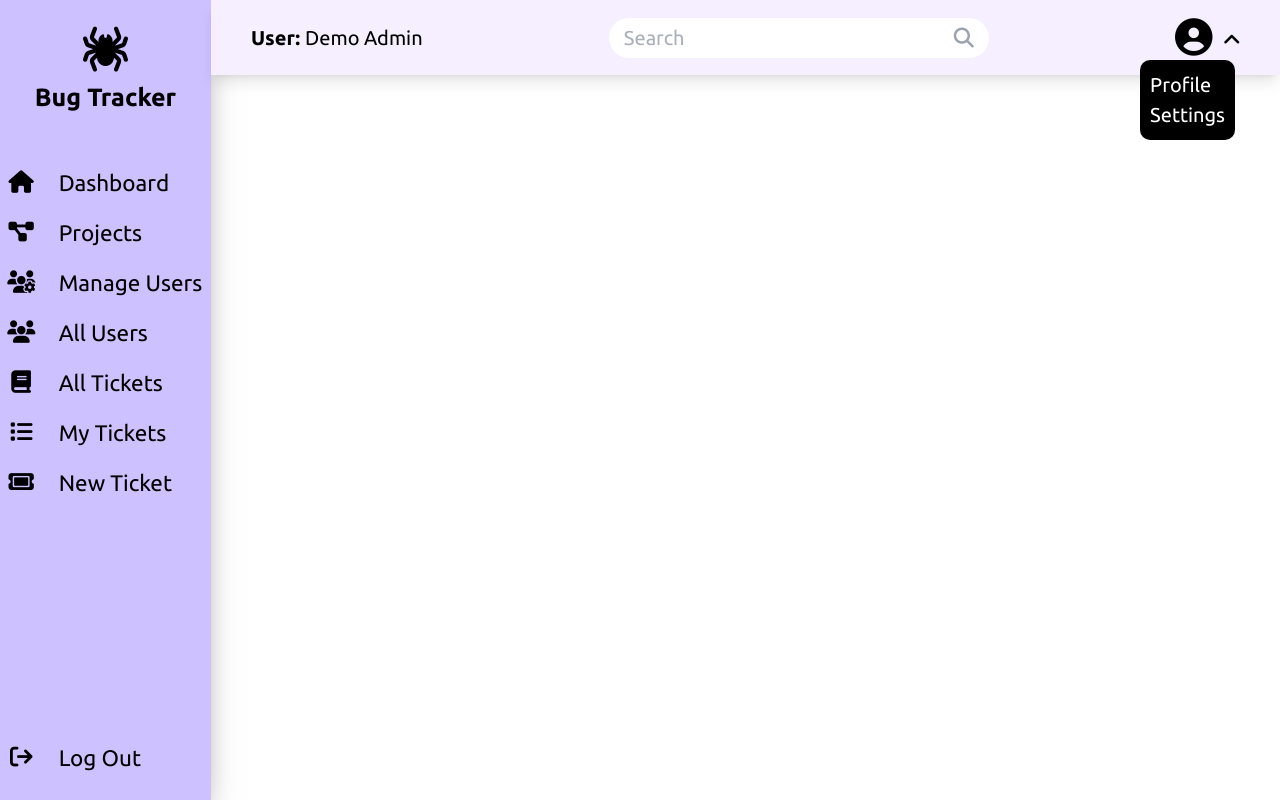
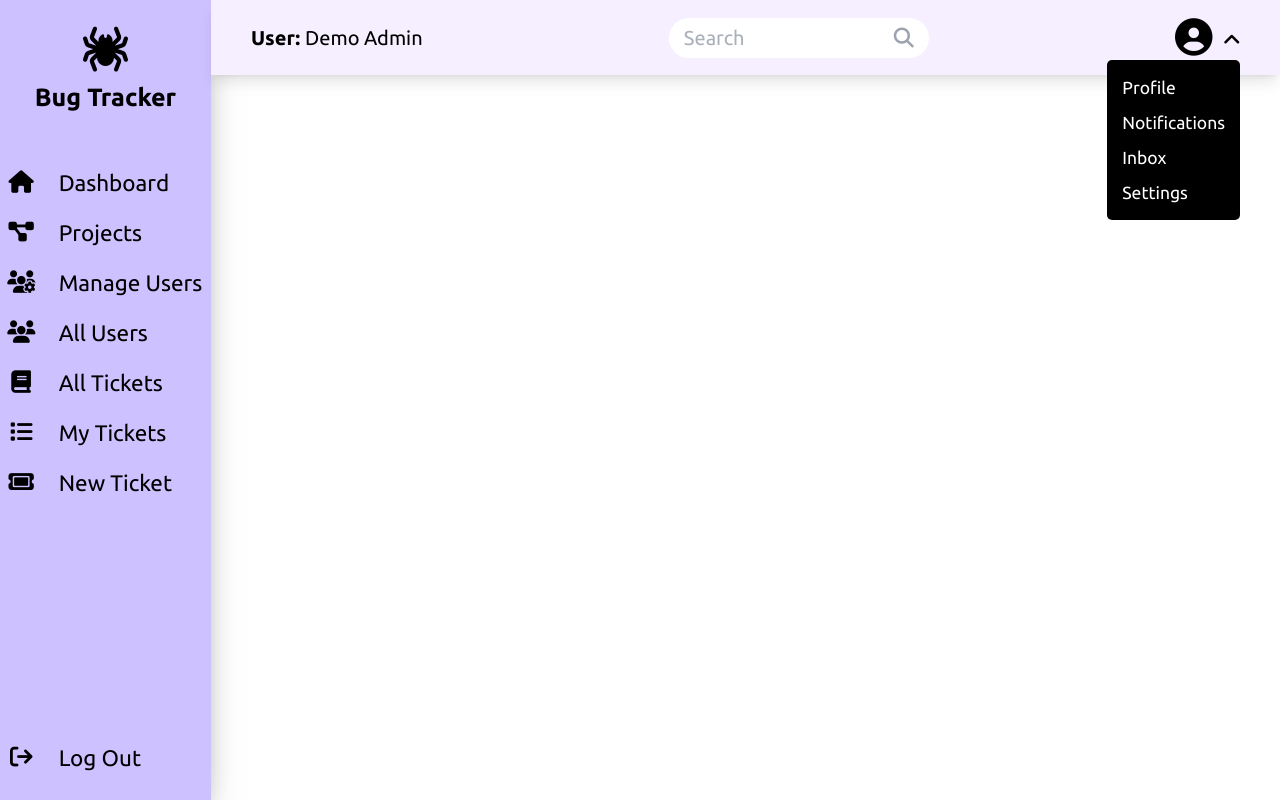
Before and after one commit to emrah-i/BugTracker, a React (Create React App) app in the folder frontend/: page / in a window 1280 px wide. Both pictures are taken after a click on the button 1207 px from the left and 37 px from the top of the page. Built offline with nearby package versions, Linux system fonts and the light colour scheme.

Commit message:
Adjusted dropdown

```diff
--- a/frontend/src/components/dashboard.jsx
+++ b/frontend/src/components/dashboard.jsx
@@ -8,7 +8,9 @@ function Dashboard() {
     function expandDropdown() {
         dropdownArrow.current.classList.toggle('rotate-180')
         dropdownMenu.current.classList.toggle('opacity-0')
-        dropdownMenu.current.classList.toggle('opacity-1')
+        dropdownMenu.current.classList.toggle('h-0')
+        dropdownMenu.current.classList.toggle('h-32')
+        dropdownMenu.current.classList.toggle('pointer-events-none')
     }
 
     return(<div className="flex justify-between items-center w-full h-min py-3 px-8 bg-fifth-color shadow-lg">
@@ -16,14 +18,16 @@ function Dashboard() {
                 <p><b>User: </b>Demo Admin</p>
              </div>
              <div className="flex gap-2 text-gray-400 items-center bg-white rounded-3xl px-3">
-                <input className="rounded-xl py-1 border-gray-300 opacity-85 w-64 focus:outline-none active:outline-0 border-0 custom-transition" type="text" placeholder="Search"></input>
+                <input className="rounded-xl py-1 border-gray-300 text-black opacity-85 w-40 focus:w-60 focus:outline-0 active:outline-0 border-0 custom-transition" type="text" placeholder="Search"></input>
                 <button type="button"><i class="fa-solid fa-magnifying-glass"></i></button>
              </div>
              <div className="relative">
                 <button type="button" className="flex gap-2 items-center"  onClick={expandDropdown}><i className="flex items-center pointer-events-none text-3xl fa-solid fa-circle-user"></i><i class="flex items-center pointer-events-none fa-solid fa-angle-down duration-300" ref={dropdownArrow}></i></button>
-                <ul className="absolute bg-black text-white rounded-lg p-2 right-1 list-none pointer-events-none opacity-0 duration-300" ref={dropdownMenu}>
-                    <p>Profile</p>
-                    <p>Settings</p>
+                <ul className="flex flex-col justify-between items-start text-sm absolute bg-black text-white rounded p-3 right-0 list-none pointer-events-none h-0 opacity-0 duration-300" ref={dropdownMenu}>
+                    <p><a href="/profile">Profile</a></p>
+                    <p><a href="/notifications">Notifications</a></p>
+                    <p><a href="/inbox">Inbox</a></p>
+                    <p><a href="/settings">Settings</a></p>
                 </ul>
              </div>
            </div>)
```
